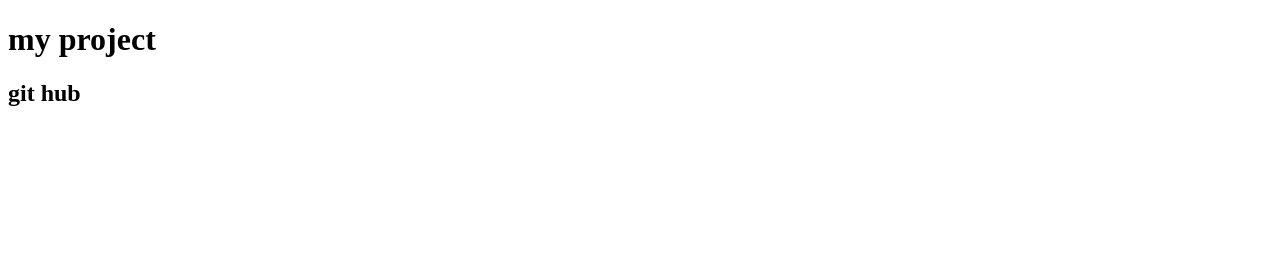
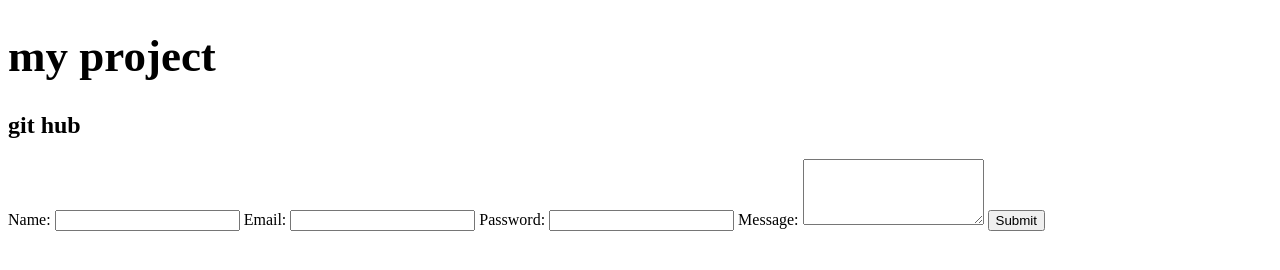
Before and after one commit to theahad/myfirstgitproject, a plain HTML site: page index.html in a window 1280 px wide. Drawn offline with Linux system fonts and the light colour scheme.

Commit message:
added contact form in index.html

```diff
--- a/index.html
+++ b/index.html
@@ -7,11 +7,38 @@
 </head>
     <style>
         h1{
-            font size:45px;
+            font-size:45px;
         }
+
+        .myform{
+            display:block;
+        }
+
+
+
         </style>
+
 <body>
     <h1>my project</h1>
     <h2>git hub</h2>
+
+    <form action="submit_form.php" method="post" class="myform">
+
+        <label for="name">Name:</label>
+        <input type="text" id="name" name="name" required>
+
+        <label for="email">Email:</label>
+        <input type="email" id="email" name="email" required>
+
+        <label for="password">Password:</label>
+        <input type="password" id="password" name="password" required>
+
+
+        <label for="message">Message:</label>
+        <textarea id="message" name="message" rows="4" required></textarea>
+
+        <input type="submit" value="Submit">
+
+    </form>
 </body>
 </html>
```
